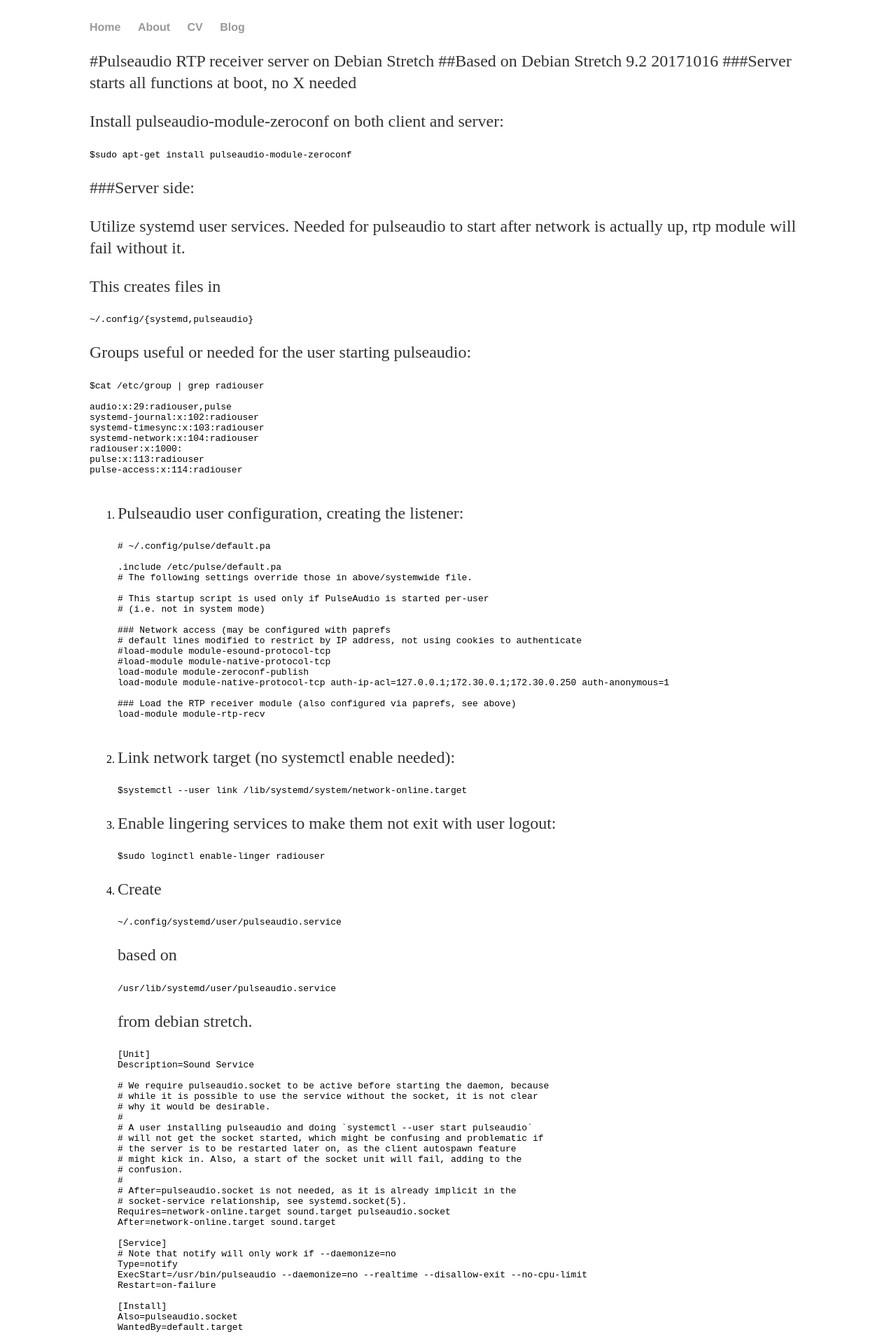
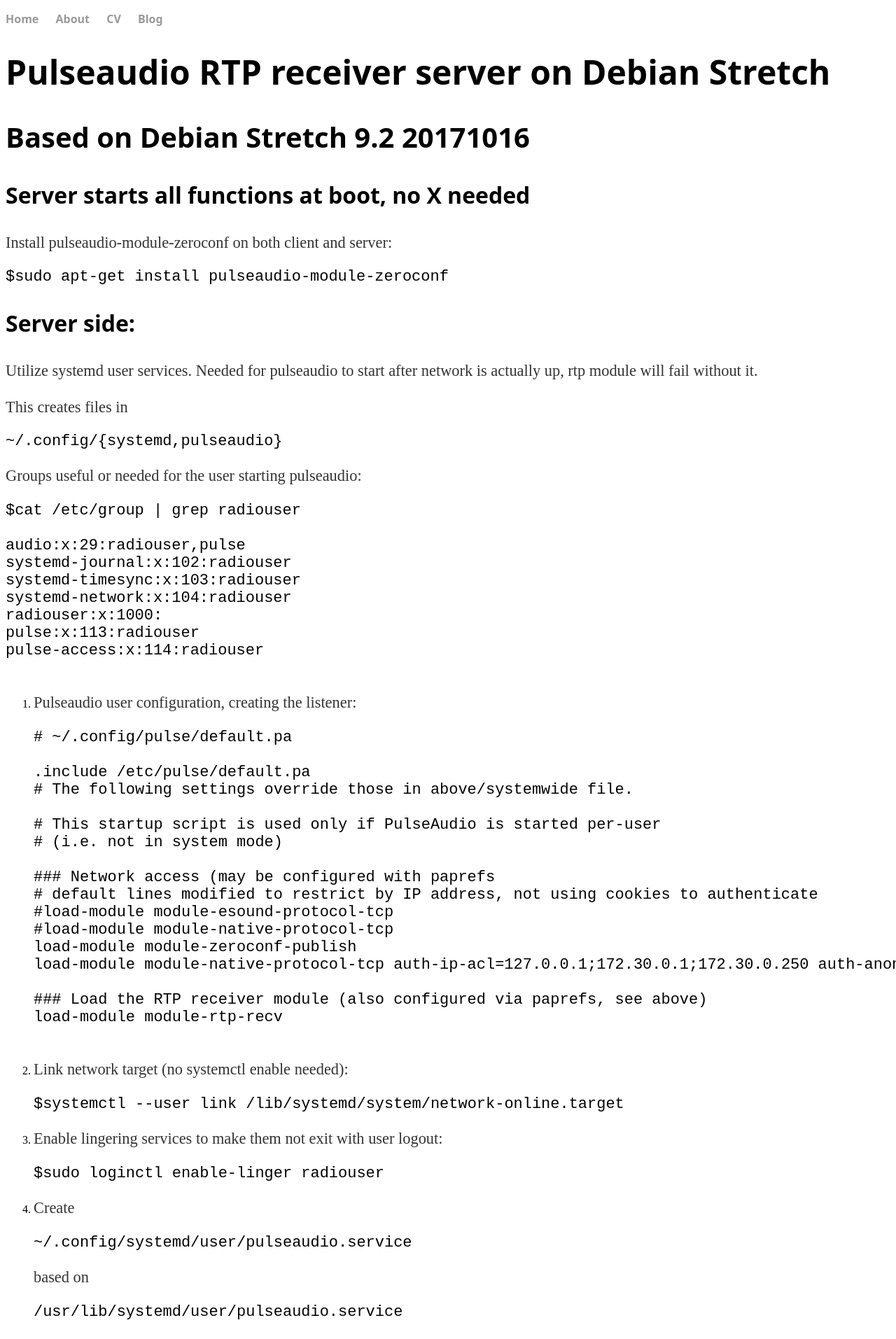
Before and after one commit to c0hen/c0hen, a Jekyll site: the page built from pulseaudio-rtp-receiver-server.md, in a window 1280 px wide. Shown: the top 1913 px of the page at 70% size. Built offline with Jekyll 4.4.1, drawn with Linux system fonts in a browser that asks for light colours.

Commit message:
Change style to more readable. Add CSS reset. Start adding line numbers.

```diff
--- a/_config.yml
+++ b/_config.yml
@@ -21,3 +21,18 @@ kramdown:
   input:          GFM
   hard_wrap:      false
   footnote_nr:    1
+  syntax_highlighter: rouge
+
+  # Rouge Highlighter in Kramdown › http://kramdown.gettalong.org/syntax_highlighter/rouge.html
+  # span, block element options fall back to global
+  syntax_highlighter_opts:
+    # Rouge Options › https://github.com/jneen/rouge#full-options
+    css_class: 'highlight'
+    line_numbers: false
+    #line_numbers: true # bad idea, spans don't need linenos and would inherit this option
+    # TODO: debug line number opacity.
+    #span:
+      #line_numbers: false
+      #block:
+      #  line_numbers: true
+      #  start_line: 1
--- a/css/main.css
+++ b/css/main.css
@@ -1,10 +1,13 @@
+@import url("reset.css")
+
+/* https://developer.mozilla.org/en-US/docs/Web/CSS/@import */
 
 body {
   margin: 30px auto;
   width: 80%;
 }
 nav ul, footer ul {
-    font-family:'Helvetica', 'Arial', 'Sans-Serif';
+  font-family:"Noto Sans", "Liberation Sans", "Arial", sans-serif;
   padding: 0px;
   list-style: none;
   font-weight: bold;
@@ -22,10 +25,18 @@ a:hover {
 }
 h1 {
   font-size: 3em;
-    font-family:'Helvetica', 'Arial', 'Sans-Serif';
+  font-family:"Noto Sans", "Liberation Sans", "Arial", sans-serif;
+}
+h2 {
+  font-size: 2.5em;
+  font-family:"Noto Sans", "Liberation Sans", "Arial", sans-serif;
+}
+h3 {
+  font-size: 2em;
+  font-family:"Noto Sans", "Liberation Sans", "Arial", sans-serif;
 }
 p {
-    font-size: 1.5em;
+  font-size: 1.4em;
   line-height: 1.3em;
   color: #333;
 }
@@ -36,9 +47,13 @@ footer {
 
 ul.posts {
   margin: 20px auto 40px;
-    font-size: 1.5em;
+  font-size: 1.4em;
 }
 
 ul.posts li {
   list-style: none;
 }
+
+.highlight {
+  font-size: 1.3em;
+}
```
Also changed, not shown: css/lineno.css (added, +45 -0 lines), css/reset.css (added, +13 -0 lines), pulseaudio-rtp-receiver-server.md (+7 -4 lines), 1 other file. Lines whose indentation alone changed are shown as unchanged.
